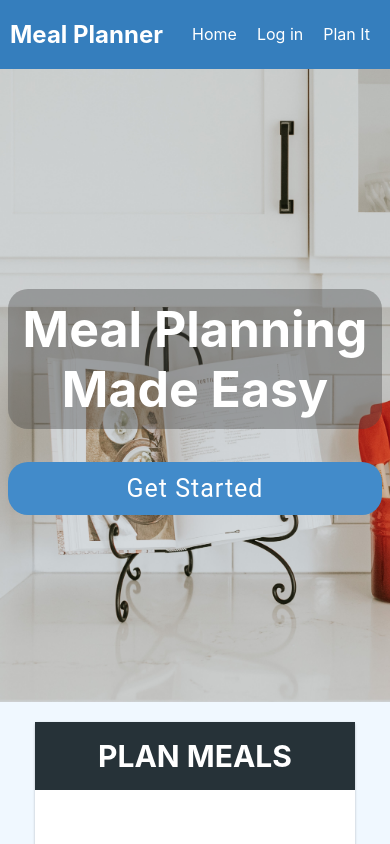
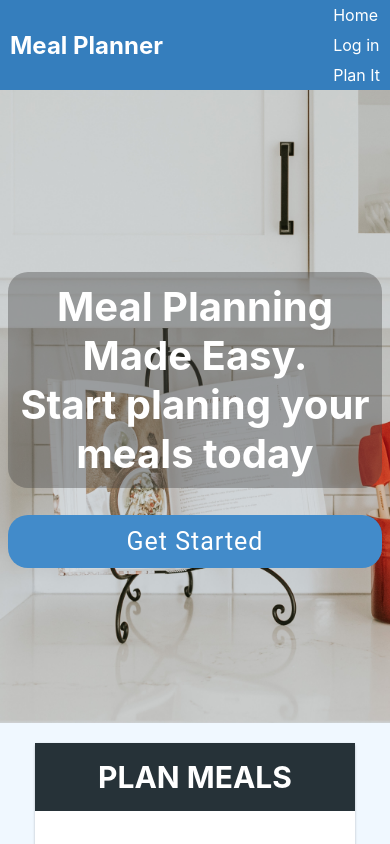
Before and after one commit to muzhaqi16/meal-planner-react, a React (Create React App) app: page / in a window 390 px wide. Shown: the top 844 px of the page. Built offline with nearby package versions, Linux system fonts and the light colour scheme; the HTML template or start-up script is replaced by a standard one.

Commit message:
change menu layout

```diff
--- a/src/components/Header/Header.css
+++ b/src/components/Header/Header.css
@@ -10,16 +10,15 @@ header a {
     color: white;
 }
 
-nav {
-    text-align: center;
-}
-
 nav a {
     padding: 10px;
 }
 
-@media all and (max-width: 390px) {
-    nav>li {
-        padding: 10px 0;
+@media all and (max-width: 480px) {
+    nav a{
+        display: block;
+    }
+    nav>a {
+        padding: 5px 0;
     }
 }
--- a/src/components/Header/Header.js
+++ b/src/components/Header/Header.js
@@ -15,16 +15,14 @@ export default class Header extends React.Component {
         this.setState({ hidden: !this.state.hidden })
     }
     renderLogoutLink() {
-        return (<div>
-            <a onClick={this.handleLogoutClick} href='/'> Log out</a>
-        </div>)
+        return (
+            <a onClick={this.handleLogoutClick} href='/'> Log&nbsp;out</a>
+        )
     }
 
     renderLoginLink() {
         return (
-            <div>
-                <Link to='/signin' onClick={() => this.setState({ hidden: !this.state.hidden })}>Log in</Link>
-            </div>
+            <Link to='/signin' onClick={() => this.setState({ hidden: !this.state.hidden })}>Log&nbsp;in</Link>
         )
     }
     render() {
@@ -33,14 +31,15 @@ export default class Header extends React.Component {
                 <div id="logo">
                     <h2><a href="/">Meal Planner</a></h2>
                 </div>
-                <nav>
+                <nav role="navigation">
                     <Link to="/">Home</Link>
-                    <li>
-                        {TokenService.hasAuthToken()
-                            ? this.renderLogoutLink()
-                            : this.renderLoginLink()}
-                    </li>
+
+                    {TokenService.hasAuthToken()
+                        ? this.renderLogoutLink()
+                        : this.renderLoginLink()}
+
                     <Link to="/planner">Plan&nbsp;It</Link>
+
                 </nav>
             </header>)
     }
--- a/src/routes/LandingPage/LandingPage.css
+++ b/src/routes/LandingPage/LandingPage.css
@@ -95,3 +95,8 @@ article>p{
 article>footer{
     background-color: transparent;
 }
+@media all and (max-width: 480px) {
+    .hero h1 {
+        font-size: 2.5rem;
+    }
+}
--- a/src/routes/LandingPage/LandingPage.js
+++ b/src/routes/LandingPage/LandingPage.js
@@ -8,7 +8,7 @@ export default class LandingPage extends React.Component {
             <main>
                 <div className="hero">
                     <div className="hero-container">
-                        <h1>Meal Planning Made Easy</h1>
+                        <h1>Meal Planning Made Easy. <br />Start planing your meals today</h1>
 
                         <a href="/planner"> <Button text='Get Started' /></a>
                     </div>
```
